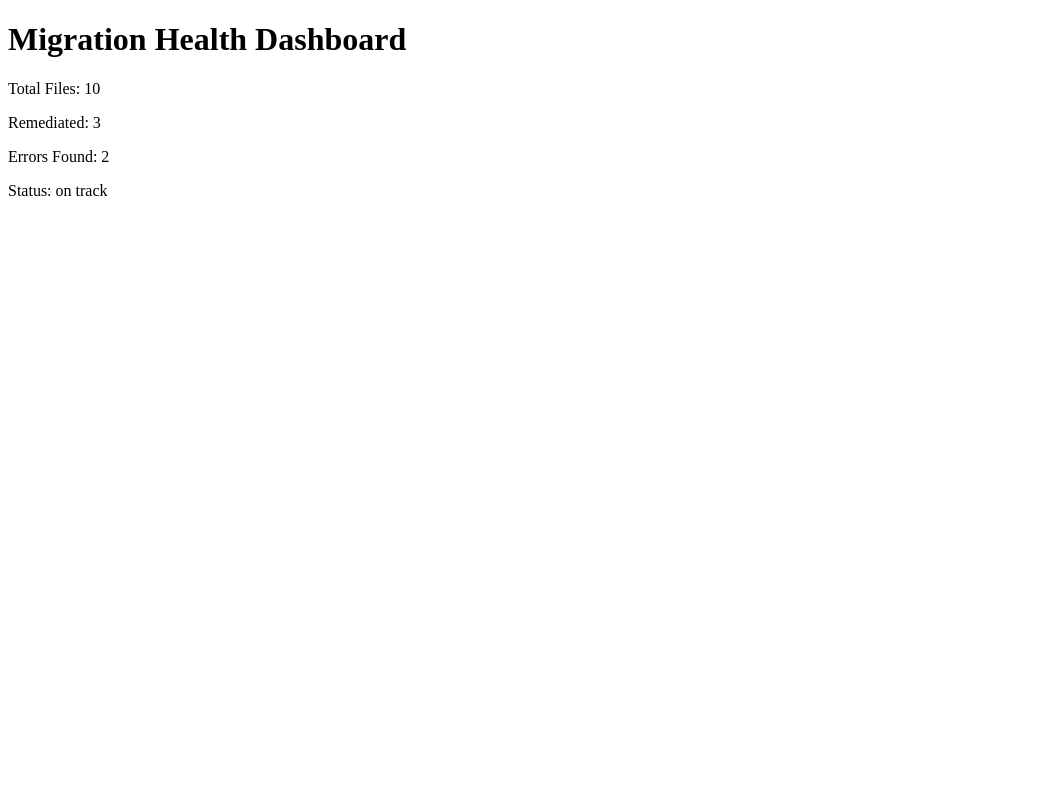
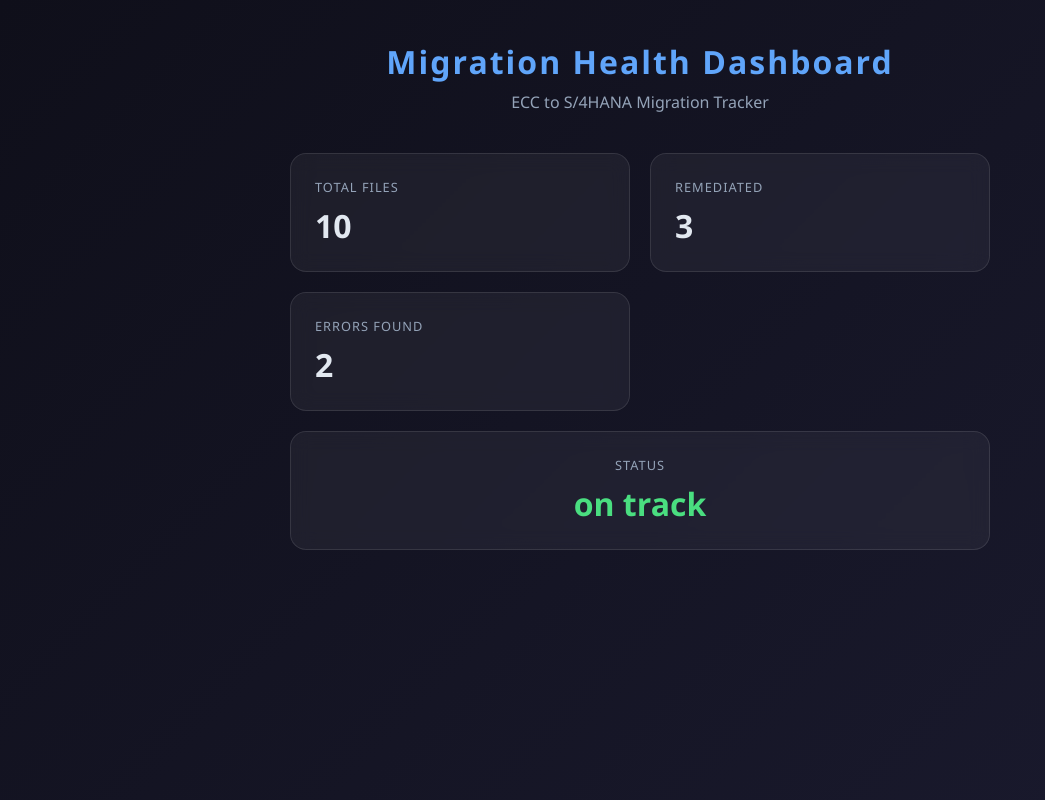
Before and after one commit to ojassuke12/devopsproject, a Flask app: page / in a window 1280 px wide. Shown: the whole page, without its empty margins (0-1045 px from the left). Run offline with Flask 3, Linux system fonts and the light colour scheme.

Commit message:
Add styled dashboard UI

```diff
--- a/app/templates/dashboard.html
+++ b/app/templates/dashboard.html
@@ -1,13 +1,101 @@
 <!DOCTYPE html>
 <html>
 <head>
-    <title>project</title>
+    <title>Migration Health Dashboard</title>
+    <style>
+        * { margin: 0; padding: 0; box-sizing: border-box; }
+
+        body {
+            background: linear-gradient(135deg, #0f0f1a, #1a1a2e);
+            color: white;
+            font-family: 'Segoe UI', sans-serif;
+            min-height: 100vh;
+            padding: 40px;
+        }
+
+        .header {
+            text-align: center;
+            margin-bottom: 40px;
+        }
+
+        .header h1 {
+            font-size: 2rem;
+            color: #60a5fa;
+            letter-spacing: 2px;
+        }
+
+        .header p {
+            color: #94a3b8;
+            margin-top: 8px;
+        }
+
+        .grid {
+            display: grid;
+            grid-template-columns: repeat(2, 1fr);
+            gap: 20px;
+            max-width: 700px;
+            margin: 0 auto;
+        }
+
+        .card {
+            background: rgba(255,255,255,0.05);
+            border: 1px solid rgba(255,255,255,0.1);
+            border-radius: 16px;
+            padding: 24px;
+            backdrop-filter: blur(10px);
+            transition: transform 0.2s;
+        }
+
+        .card:hover {
+            transform: translateY(-4px);
+        }
+
+        .card-label {
+            font-size: 0.8rem;
+            color: #94a3b8;
+            text-transform: uppercase;
+            letter-spacing: 1px;
+        }
+
+        .card-value {
+            font-size: 2rem;
+            font-weight: bold;
+            margin-top: 8px;
+            color: #e2e8f0;
+        }
+
+        .status-card {
+            grid-column: span 2;
+            text-align: center;
+        }
+
+        .on-track { color: #4ade80; }
+        .at-risk { color: #f87171; }
+    </style>
 </head>
 <body>
-    <h1>Migration Health Dashboard</h1>
-    <p>Total Files: {{ total_files }}</p>
-    <p>Remediated: {{ remediated }}</p>
-    <p>Errors Found: {{ errors_found }}</p>
-    <p>Status: {{ status }}</p>
+    <div class="header">
+        <h1>Migration Health Dashboard</h1>
+        <p>ECC to S/4HANA Migration Tracker</p>
+    </div>
+
+    <div class="grid">
+        <div class="card">
+            <div class="card-label">Total Files</div>
+            <div class="card-value">{{ total_files }}</div>
+        </div>
+        <div class="card">
+            <div class="card-label">Remediated</div>
+            <div class="card-value">{{ remediated }}</div>
+        </div>
+        <div class="card">
+            <div class="card-label">Errors Found</div>
+            <div class="card-value">{{ errors_found }}</div>
+        </div>
+        <div class="card status-card">
+            <div class="card-label">Status</div>
+            <div class="card-value {{ status | replace(' ', '-') }}">{{ status }}</div>
+        </div>
+    </div>
 </body>
 </html>
```
